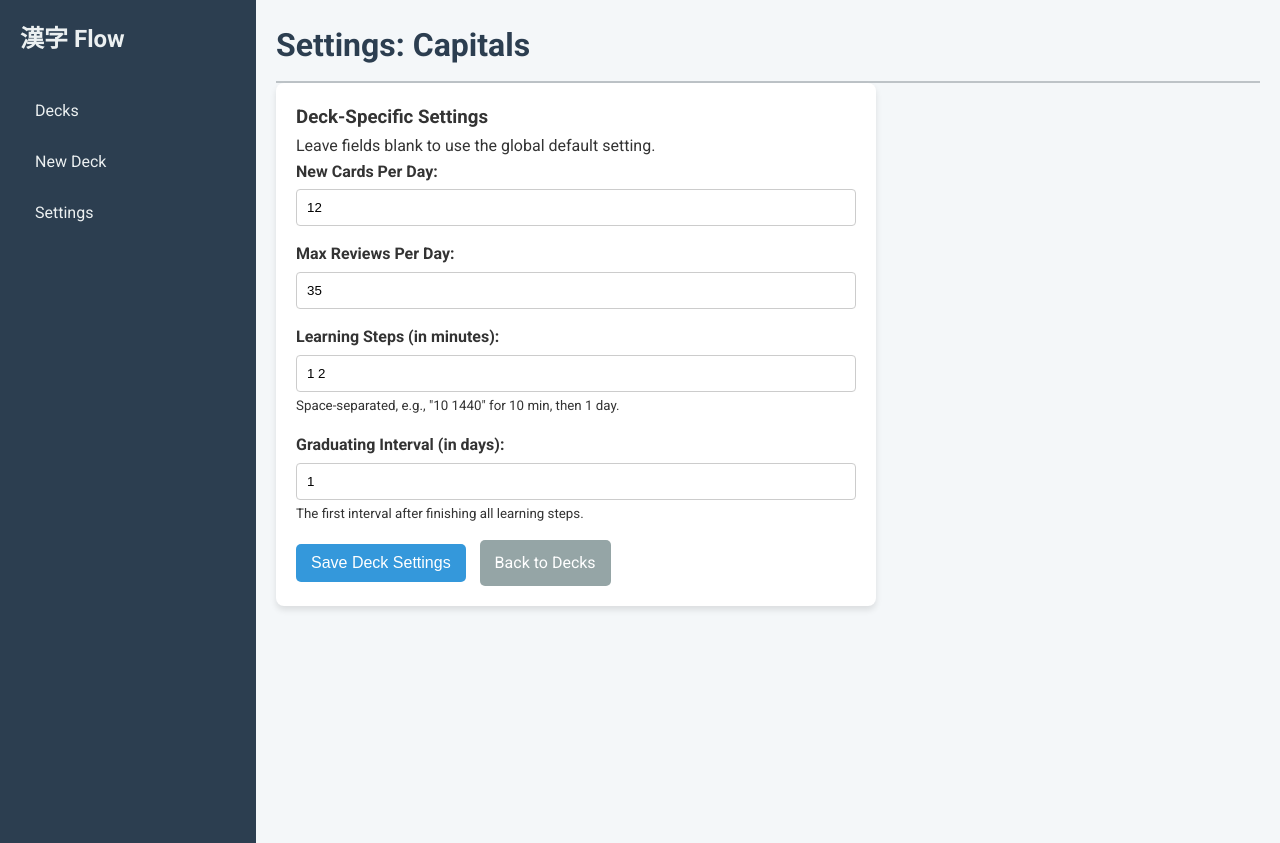
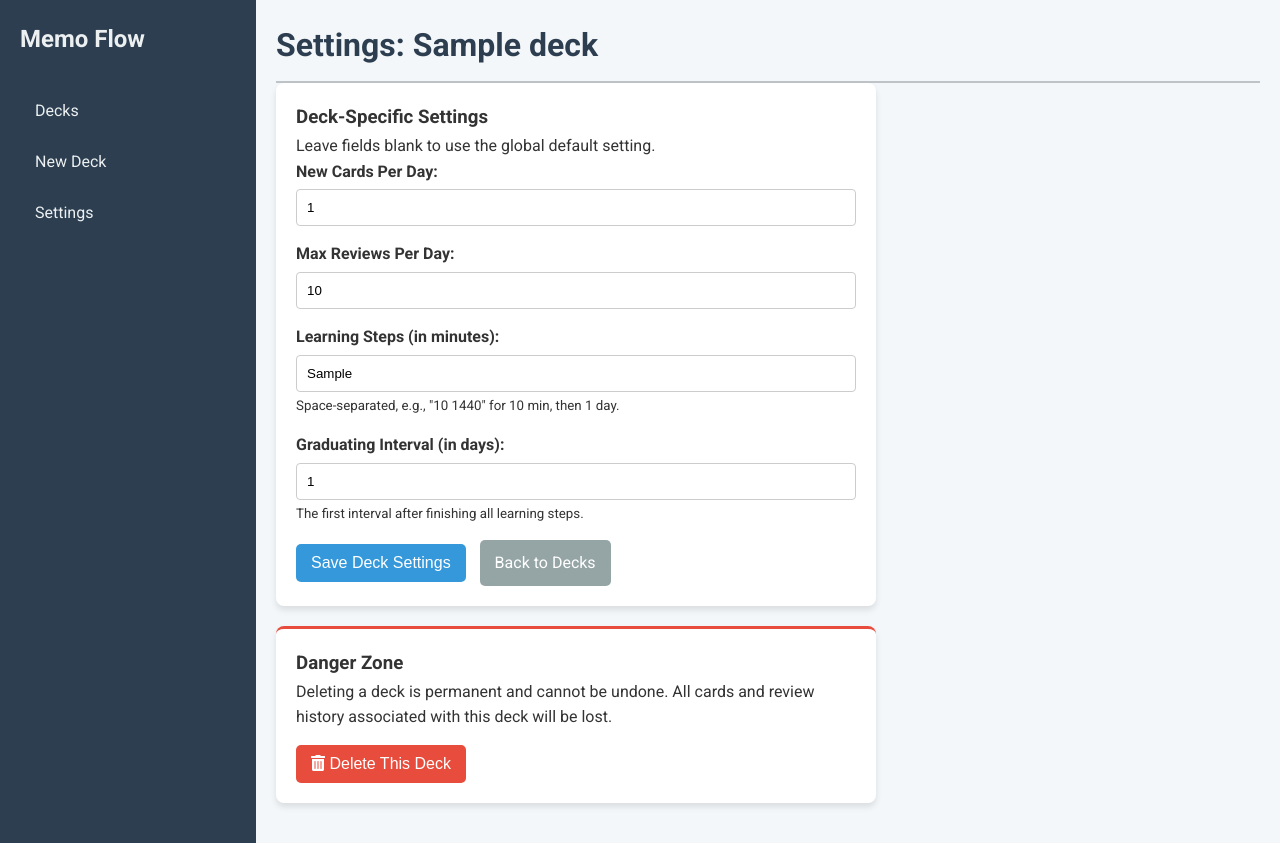
Before and after one commit to fernandotenorio/kanji_flow, a FastAPI app: page /settings/1 in a window 1280 px wide. Run offline with FastAPI, Linux system fonts and the light colour scheme; data comes from the database, SQL or seed files in the repository; both versions use the stored data as it was before the commit; tables that the repository leaves empty hold one stand-in row (values such as "Sample post").

Commit message:
Add delete deck feature, fixed some UI elements.

```diff
--- a/TODO.txt
+++ b/TODO.txt
@@ -1 +1,3 @@
-1-Renomear container div "kanji-card-container" para "card-container" (templates/study.html)
+1-Tela para editar cards.
+2-Paginacao
+3-Graficos e Estatisticas
--- a/app/crud.py
+++ b/app/crud.py
@@ -47,6 +47,11 @@
     )
     db.commit()
     return get_deck(db, deck_id)
+
+def delete_deck(db: sqlite3.Connection, deck_id: int):
+    cursor = db.cursor()
+    cursor.execute("DELETE FROM decks WHERE id = ?", (deck_id,))
+    db.commit()
 
 # --- Card CRUD ---
 def get_card(db: sqlite3.Connection, card_id: int) -> Optional[Card]:
--- a/app/database.py
+++ b/app/database.py
@@ -3,11 +3,13 @@
 import sqlite3
 from typing import Optional
 
-DATABASE_URL = "kanji_flow.db"
+DATABASE_URL = "memo_flow.db"
 
 def get_db():
     conn = sqlite3.connect(DATABASE_URL, check_same_thread=False)
     conn.row_factory = sqlite3.Row # Allows accessing columns by name
+    conn.execute("PRAGMA foreign_keys = ON")
+
     try:
         yield conn
     finally:
@@ -45,7 +47,7 @@
             state TEXT NOT NULL DEFAULT 'new', -- 'new', 'learning', 'review'
             learning_step INTEGER NOT NULL DEFAULT 0,
             introduction_date TEXT,
-            FOREIGN KEY(deck_id) REFERENCES decks(id)
+            FOREIGN KEY(deck_id) REFERENCES decks(id) ON DELETE CASCADE
         );
     """)
 
@@ -57,8 +59,8 @@
             card_id INTEGER NOT NULL,
             review_timestamp TEXT NOT NULL,
             quality INTEGER NOT NULL, -- The 1, 3, or 5 rating
-            FOREIGN KEY(deck_id) REFERENCES decks(id),
-            FOREIGN KEY(card_id) REFERENCES cards(id)
+            FOREIGN KEY(deck_id) REFERENCES decks(id) ON DELETE CASCADE,
+            FOREIGN KEY(card_id) REFERENCES cards(id) ON DELETE CASCADE
         );
     """)
 
--- a/app/main.py
+++ b/app/main.py
@@ -259,6 +259,11 @@
         }
     )
 
+@app.post("/delete_deck/{deck_id}", response_class=RedirectResponse)
+async def delete_deck_submit(deck_id: int, db: sqlite3.Connection = Depends(get_database)):
+    crud.delete_deck(db, deck_id)
+    return RedirectResponse(url="/decks", status_code=303)
+
 @app.get("/settings", response_class=HTMLResponse)
 async def settings_page(request: Request, db: sqlite3.Connection = Depends(get_database)):
     current_new_cards_per_day = crud.get_setting(db, "new_cards_per_day") or "5"
--- a/start.py
+++ b/start.py
@@ -7,7 +7,7 @@
 PORT = int(os.getenv("PORT", "8000"))
 
 if __name__ == "__main__":
-    print(f"Starting Kanji Flow server at http://{HOST}:{PORT}")
+    print(f"Starting Memo Flow server at http://{HOST}:{PORT}")
 
     # uvicorn.run() is the programmatic way to start the server.
     # "app.main:app": Uvicorn will look for the 'app' instance in the 'app/main.py' file.
--- a/static/css/style.css
+++ b/static/css/style.css
@@ -116,7 +116,7 @@
 
 .dashboard-grid {
     display: grid;
-    grid-template-columns: repeat(auto-fit, minmax(250px, 1fr));
+    grid-template-columns: repeat(auto-fit, minmax(350px, 1fr));
     gap: 20px;
 }
 
@@ -179,11 +179,11 @@
 
 
 /* --- STUDY PAGE --- */
-.kanji-card-container {
+.card-container {
     text-align: center;
 }
 
-.kanji-card {
+/* .kanji-card {
     background: white;
     padding: 40px;
     border-radius: 10px;
@@ -201,7 +201,7 @@
     margin-top: 20px;
     border-top: 1px solid #eee;
     padding-top: 20px;
-}
+} */
 
 .review-buttons {
     margin-top: 20px;
@@ -300,6 +300,13 @@
     display: flex;
 }
 
+.deck-actions .btn {
+    display: inline-flex; /* Use flexbox for layout */
+    align-items: center;  /* Vertically align icon and text */
+    justify-content: center; /* Horizontally center content */
+    gap: 6px;             /* Add a small space between icon and text */
+}
+
 /* --- STUDY PAGE QUEUE COUNTS --- */
 .reviews-left {
     display: flex;
--- a/static/js/app.js
+++ b/static/js/app.js
@@ -112,4 +112,43 @@
         templateInput.addEventListener('input', updatePreview);
         cssInput.addEventListener('input', updatePreview);
     }
+
+    // --- Logic for Custom Delete Confirmation Modal ---
+    const deleteBtn = document.getElementById('deleteDeckBtn');
+    const deleteModal = document.getElementById('deleteDeckModal');
+    const cancelDeleteBtn = document.getElementById('cancelDeleteBtn');
+    const confirmDeleteBtn = document.getElementById('confirmDeleteBtn');
+    const deleteDeckForm = document.getElementById('deleteDeckForm');
+    const modalDeckName = document.getElementById('modalDeckName');
+
+    // Only run this logic if we are on a page with the delete button
+    if (deleteBtn && deleteModal && deleteDeckForm) {
+
+        // Show the modal when the main delete button is clicked
+        deleteBtn.addEventListener('click', function() {
+            const deckName = this.getAttribute('data-deck-name');
+            modalDeckName.textContent = `'${deckName}'`; // Update modal text
+            deleteModal.classList.add('is-visible');
+        });
+
+        // Function to hide the modal
+        const hideModal = () => {
+            deleteModal.classList.remove('is-visible');
+        };
+
+        // Hide modal on cancel button click or overlay click
+        cancelDeleteBtn.addEventListener('click', hideModal);
+        deleteModal.addEventListener('click', function(event) {
+            // Only close if the overlay itself is clicked, not the content
+            if (event.target === deleteModal) {
+                hideModal();
+            }
+        });
+
+        // Handle the final confirmation
+        confirmDeleteBtn.addEventListener('click', function() {
+            // Submit the form to perform the deletion
+            deleteDeckForm.submit();
+        });
+    }
 });
--- a/templates/base.html
+++ b/templates/base.html
@@ -3,11 +3,11 @@
 <head>
     <meta charset="UTF-8">
     <meta name="viewport" content="width=device-width, initial-scale=1.0">
-    <title>Kanji Flow</title>
+    <title>Memo Flow</title>
     <link rel="stylesheet" href="/static/css/style.css">
     <link href="https://fonts.googleapis.com/css2?family=Noto+Sans+JP:wght@400;700&family=Roboto:wght@400;700&display=swap" rel="stylesheet">
+    <link rel="stylesheet" href="https://cdnjs.cloudflare.com/ajax/libs/font-awesome/5.15.4/css/all.min.css">
 
-    <!-- THIS IS THE BLOCK YOU NEED TO ADD -->
     {% block extra_css %}{% endblock %}
 
 </head>
@@ -15,7 +15,7 @@
     <div class="container">
         <aside class="sidebar">
             <div class="logo">
-                <span>漢字 Flow</span>
+                <span>Memo Flow</span>
             </div>
             <nav>
                 <ul>
--- a/templates/decks.html
+++ b/templates/decks.html
@@ -25,9 +25,9 @@
 
                     <!-- Action Buttons -->
                     <div class="deck-actions">
-                        <a href="/study/{{ item.deck.id }}" class="btn btn-primary">Study</a>
-                        <a href="/progress/{{ item.deck.id }}" class="btn btn-secondary">Progress</a>
-                        <a href="/settings/{{ item.deck.id }}" class="btn btn-secondary" style="background-color: #7f8c8d;">Settings</a>
+                        <a href="/study/{{ item.deck.id }}" class="btn btn-primary"><i class="fas fa-book-open"></i> Study</a>
+                        <a href="/progress/{{ item.deck.id }}" class="btn btn-secondary"><i class="fas fa-chart-line"></i> Progress</a>
+                        <a href="/settings/{{ item.deck.id }}" class="btn btn-secondary" style="background-color: #7f8c8d;"> <i class="fas fa-cog"></i> Settings</a>
                     </div>
                 </div>
             {% endfor %}
--- a/templates/settings_deck.html
+++ b/templates/settings_deck.html
@@ -1,6 +1,10 @@
 {% extends "base.html" %}
 
 {% block page_title %}Settings: {{ deck.name }}{% endblock %}
+
+{% block extra_css %}
+    <link rel="stylesheet" href="/static/css/modal.css">
+{% endblock %}
 
 {% block content %}
     <div class="card form-card">
@@ -32,4 +36,30 @@
             <a href="/decks" class="btn btn-secondary">Back to Decks</a>
         </form>
     </div>
+
+    <!-- Delete Deck Section -->
+    <div class="card form-card" style="margin-top: 20px; border-top: 3px solid #e74c3c;">
+        <h3>Danger Zone</h3>
+        <p>Deleting a deck is permanent and cannot be undone. All cards and review history associated with this deck will be lost.</p>
+        <form action="/delete_deck/{{ deck.id }}" method="post" id="deleteDeckForm" style="margin-top: 15px;">
+             <!-- The button is now a trigger, not a submit button. It holds the deck name in a data attribute. -->
+             <button type="button" id="deleteDeckBtn" class="btn btn-danger" data-deck-name="{{ deck.name }}">
+                <i class="fas fa-trash-alt"></i> Delete This Deck
+            </button>
+        </form>
+    </div>
+
+    <!-- NEW: Custom Confirmation Modal -->
+    <div class="modal-overlay" id="deleteDeckModal">
+        <div class="modal-content">
+            <h3>Confirm Deletion</h3>
+            <p>Are you absolutely sure you want to delete the <strong id="modalDeckName"></strong> deck? This action cannot be undone.</p>
+            <div class="modal-actions">
+                <button type="button" id="cancelDeleteBtn" class="btn btn-secondary">Cancel</button>
+                <button type="button" id="confirmDeleteBtn" class="btn btn-danger">
+                    <i class="fas fa-trash-alt"></i> Yes, Delete It
+                </button>
+            </div>
+        </div>
+    </div>
 {% endblock %}
--- a/templates/study.html
+++ b/templates/study.html
@@ -10,7 +10,7 @@
 
 {% block content %}
     {% if current_card %}
-        <div class="kanji-card-container">
+        <div class="card-container">
             {{ render_template_string(deck.card_template, card=current_card) | safe }}
 
             <div class="review-buttons" style="margin-top: 20px;">
```
Also changed, not shown: static/css/modal.css (added, +58 -0 lines), templates/add_deck.html (+7 -6 lines), kanji_flow.db (deleted).
